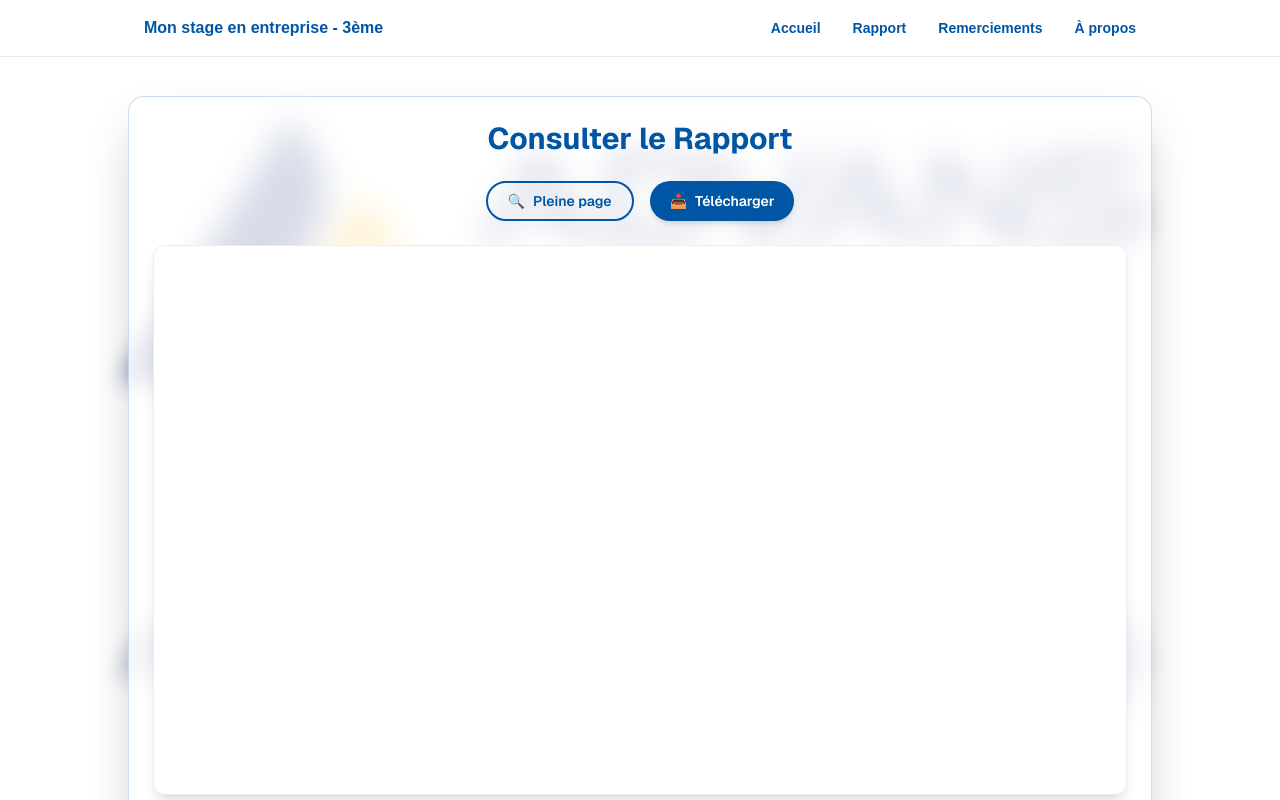
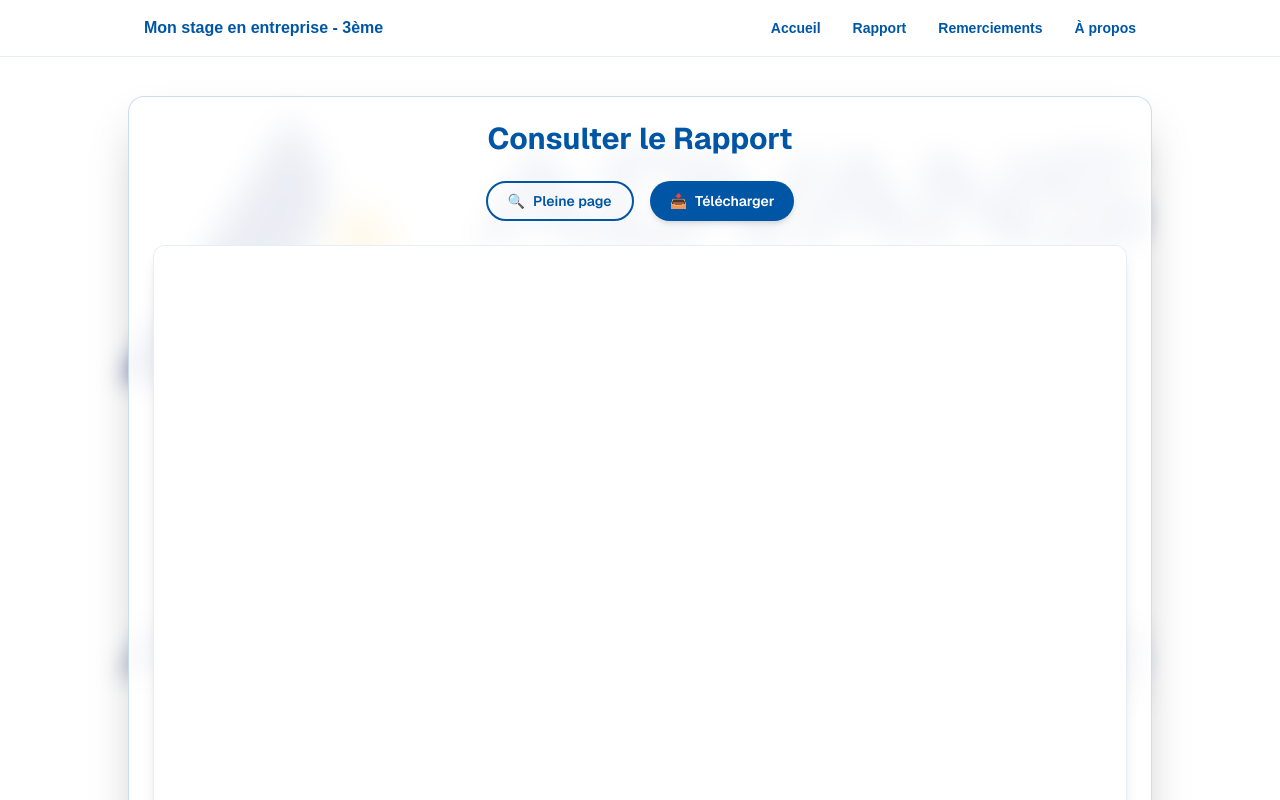
Before and after one commit to Anthonyz150/rapport-de-stage-Anthony, a Next.js app: page /rapport in a window 1280 px wide. Shown: the top 800 px of the page. Built offline with nearby package versions, Linux system fonts and the light colour scheme.

Commit message:
Correction finale de l'espacement sur toutes les pages

```diff
--- a/app/a-propos/page.tsx
+++ b/app/a-propos/page.tsx
@@ -3,14 +3,14 @@ import Link from 'next/link';
 export default function AproposPage() {
   return (
     <div className="relative min-h-screen w-full overflow-hidden font-sans">
-      {/* 1. L'image de fond fixe et floutée (Identité visuelle du site) */}
+      {/* 1. L'image de fond fixe et floutée */}
       <div
         className="pointer-events-none fixed inset-0 z-0 bg-[url('/Logo%20Advans.jpg')] bg-contain bg-center opacity-90 blur-md"
         aria-hidden="true"
       />
 
-      {/* 2. Contenu principal centré dans la boîte vitrée */}
-      <main className="relative z-10 flex min-h-screen items-center justify-center p-4 sm:p-8">
+      {/* 2. Contenu principal : pt-24 ajouté pour ne pas être caché par la Navbar */}
+      <main className="relative z-10 flex flex-col items-center pt-24 pb-12 p-4 sm:p-8">
         <div className="w-full max-w-3xl rounded-2xl bg-white/90 p-8 sm:p-12 shadow-2xl backdrop-blur-md border border-[#0056A4]/20">
 
           <header className="mb-8 border-b border-[#0056A4]/10 pb-6 text-center">
@@ -52,13 +52,9 @@ export default function AproposPage() {
                hover:-translate-y-1 active:scale-95"
             >
               <span>Consulter le rapport</span>
-
-              {/* La flèche animée avec transition-transform */}
               <span className="transition-transform duration-300 ease-in-out group-hover:translate-x-2">
                 →
               </span>
-
-              {/* Optionnel : Un petit reflet brillant qui passe au survol */}
               <span className="absolute inset-0 rounded-full bg-white/10 opacity-0 transition-opacity group-hover:opacity-100" />
             </Link>
           </div>
--- a/app/rapport/page.tsx
+++ b/app/rapport/page.tsx
@@ -9,14 +9,14 @@ export default function RapportPage() {
                 aria-hidden="true"
             />
 
-            {/* 2. Le contenu de la page */}
-            <main className="relative z-10 flex flex-col items-center py-24 px-4 sm:px-8">
-                <div className="w-full max-w-5xl rounded-2xl bg-white/80 p-6 shadow-2xl backdrop-blur-md border border-[#0056A4]/20">
+            {/* 2. Le contenu de la page : pt-24 assure l'espace sous la Navbar */}
+            <main className="relative z-10 flex flex-col items-center pt-24 pb-12 px-4 sm:px-8">
+                <div className="w-full max-w-5xl rounded-2xl bg-white/90 p-6 shadow-2xl backdrop-blur-md border border-[#0056A4]/20">
                     <h1 className="text-3xl font-bold text-[#0056A4] mb-6 text-center">
                         Consulter le Rapport
                     </h1>
 
-                    {/* --- AJOUT DES BOUTONS D'ACTION ICI --- */}
+                    {/* --- BOUTONS D'ACTION --- */}
                     <div className="mb-6 flex flex-wrap justify-center gap-4">
                         <a
                             href="/Rapport_de_stage.pdf"
@@ -35,10 +35,9 @@ export default function RapportPage() {
                             <span>📥</span> Télécharger
                         </a>
                     </div>
-                    {/* --------------------------------------- */}
 
-                    {/* Ta visionneuse PDF */}
-                    <div className="h-[550px] w-full rounded-xl border border-[#0056A4]/10 overflow-hidden bg-white shadow-lg">
+                    {/* Visionneuse PDF - Adaptée pour mobile et desktop */}
+                    <div className="h-[400px] sm:h-[600px] w-full rounded-xl border border-[#0056A4]/10 overflow-hidden bg-white shadow-lg">
                         <iframe
                             src="/Rapport_de_stage.pdf#toolbar=0&view=FitH"
                             className="h-full w-full"
@@ -46,23 +45,19 @@ export default function RapportPage() {
                         />
                     </div>
 
-                    {/* Bouton de navigation discret */}
+                    {/* Bouton de navigation vers Remerciements */}
                     <div className="mt-10 flex justify-center border-t border-[#0056A4]/10 pt-6">
                         <Link
                             href="/remerciements"
                             className="group relative flex items-center gap-2 rounded-full bg-[#0056A4] px-8 py-3 text-sm font-bold text-white
-               transition-all duration-300 ease-out
-               hover:bg-[#004488] hover:shadow-[0_10px_20px_rgba(0,86,164,0.3)]
-               hover:-translate-y-1 active:scale-95"
+                               transition-all duration-300 ease-out
+                               hover:bg-[#004488] hover:shadow-[0_10px_20px_rgba(0,86,164,0.3)]
+                               hover:-translate-y-1 active:scale-95"
                         >
                             <span>Remerciements</span>
-
-                            {/* La flèche animée avec transition-transform */}
                             <span className="transition-transform duration-300 ease-in-out group-hover:translate-x-2">
                                 →
                             </span>
-
-                            {/* Optionnel : Un petit reflet brillant qui passe au survol */}
                             <span className="absolute inset-0 rounded-full bg-white/10 opacity-0 transition-opacity group-hover:opacity-100" />
                         </Link>
                     </div>
--- a/app/remerciements/page.tsx
+++ b/app/remerciements/page.tsx
@@ -3,14 +3,14 @@ import Link from "next/link";
 export default function RemerciementsPage() {
   return (
     <div className="relative min-h-screen w-full overflow-hidden font-sans">
-      {/* 1. L'image de fond fixe et floutée (identique à la page rapport) */}
+      {/* 1. L'image de fond fixe et floutée */}
       <div
         className="pointer-events-none fixed inset-0 z-0 bg-[url('/Logo%20Advans.jpg')] bg-contain bg-center opacity-90 blur-md"
         aria-hidden="true"
       />
 
-      {/* 2. Contenu principal centré (même structure que la page rapport) */}
-      <main className="relative z-10 flex min-h-screen items-center justify-center p-4 sm:p-8">
+      {/* 2. Contenu principal avec padding-top (pt-24) pour éviter la Navbar */}
+      <main className="relative z-10 flex flex-col items-center pt-24 pb-12 p-4 sm:p-8">
         <div className="w-full max-w-3xl rounded-2xl bg-white/90 p-8 sm:p-12 shadow-2xl backdrop-blur-md border border-[#0056A4]/20">
 
           {/* En-tête de la section */}
@@ -39,12 +39,12 @@ export default function RemerciementsPage() {
             </p>
           </div>
 
-          {/* Petit décor de fin (optionnel) */}
+          {/* Petit décor de fin */}
           <div className="mt-10 flex justify-center">
             <div className="h-1 w-20 rounded-full bg-[#0056A4]/20" />
           </div>
 
-          {/* Bouton de navigation discret */}
+          {/* Bouton de navigation */}
           <div className="mt-10 flex justify-center border-t border-[#0056A4]/10 pt-6">
             <Link
               href="/"
@@ -54,17 +54,12 @@ export default function RemerciementsPage() {
                hover:-translate-y-1 active:scale-95"
             >
               <span>Accueil</span>
-
-                            {/* La flèche animée avec transition-transform */}
               <span className="transition-transform duration-300 ease-in-out group-hover:translate-x-2">
                 →
               </span>
-
-                            {/* Optionnel : Un petit reflet brillant qui passe au survol */}
               <span className="absolute inset-0 rounded-full bg-white/10 opacity-0 transition-opacity group-hover:opacity-100" />
             </Link>
           </div>
-
         </div>
       </main>
     </div>
```
Lines whose indentation alone changed are shown as unchanged.
